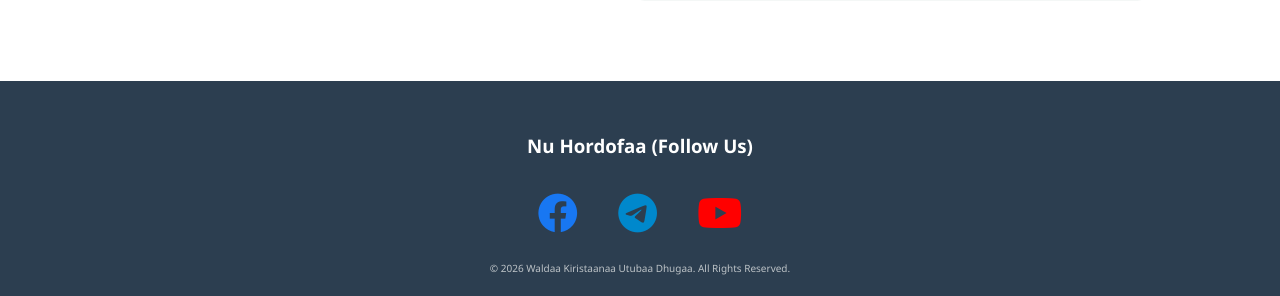
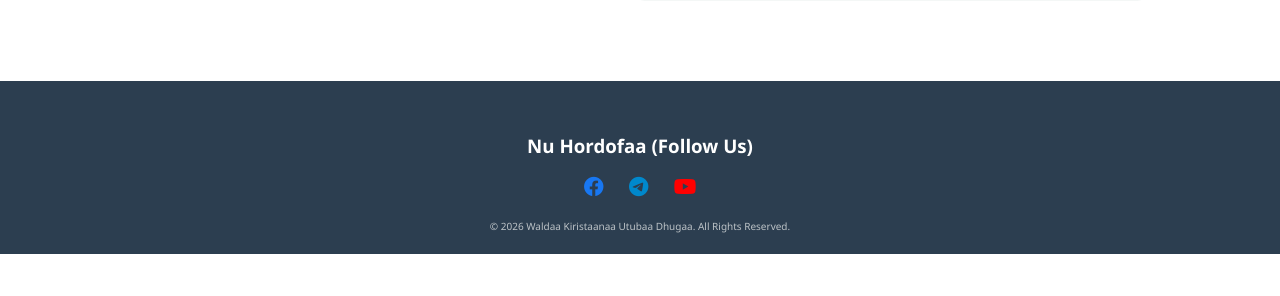
Before and after one commit to feyotad2013-sys/utubaadhugaa-church, a Flask app: page / in a window 1280 px wide. Shown: the part 3193-3489 px from the top of the page. After the commit the page ends 3447 px from the top, so only its background shows below. Run offline with Flask 3, Linux system fonts and the light colour scheme; some libraries are stand-ins or nearby versions.

Commit message:
Update index.html

```diff
--- a/church website/templates/index.html
+++ b/church website/templates/index.html
@@ -247,19 +247,19 @@
     </section>
 
     <footer>
-   <style="background-color: #2c3e50; color: white; padding: 20px 10px; text-align: center; margin-top: 30px;">
-    <h3 style="margin-bottom: 20px;">Nu Hordofaa (Follow Us)</h3>
+   <style="background-color: #2c3e50; color: white; padding: 20px 10px; text-align: center; margin-top: 15px;">
+    <h3 style="margin-bottom: 10px;">Nu Hordofaa (Follow Us)</h3>
 
-    <div style="font-size: 40px;">
-        <a href="https://www.facebook.com/profile.php?id=100080111226477" target="_blank" style="color: #1877F2; margin: 0 15px; text-decoration: none;">
+    <div style="font-size: 20px;">
+        <a href="https://www.facebook.com/profile.php?id=100080111226477" target="_blank" style="color: #1877F2; margin: 0 10px; text-decoration: none;">
             <i class="fab fa-facebook"></i>
         </a>
 
-        <a href="https://t.me/wldaudh" target="_blank" style="color: #0088cc; margin: 0 15px; text-decoration: none;">
+        <a href="https://t.me/wldaudh" target="_blank" style="color: #0088cc; margin: 0 10px; text-decoration: none;">
             <i class="fab fa-telegram"></i>
         </a>
 
-        <a href="https://www.youtube.com/@waldaakiristaanaautubaadhu8635" target="_blank" style="color: #FF0000; margin: 0 15px; text-decoration: none;">
+        <a href="https://www.youtube.com/@waldaakiristaanaautubaadhu8635" target="_blank" style="color: #FF0000; margin: 0 10px; text-decoration: none;">
             <i class="fab fa-youtube"></i>
         </a>
     </div>
```
